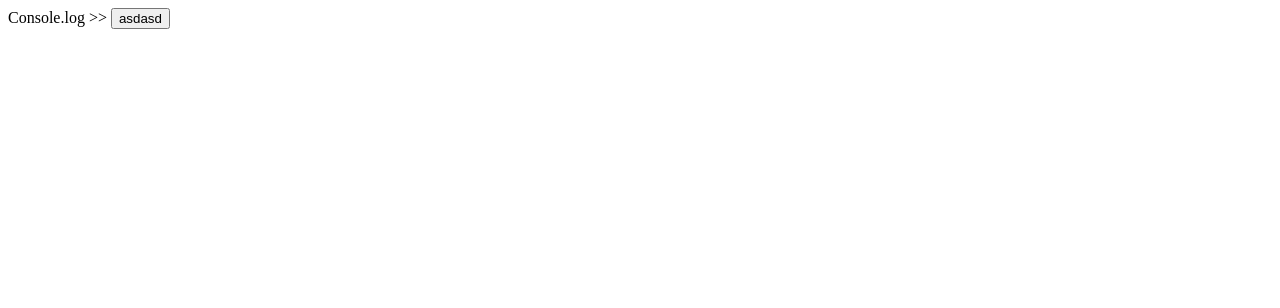
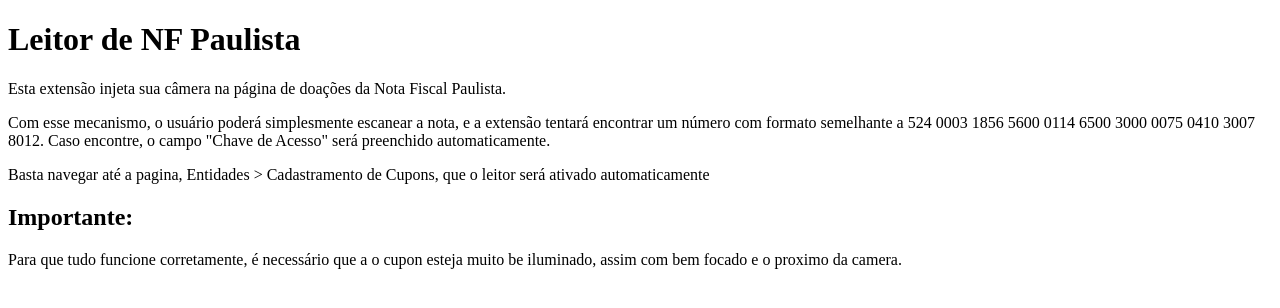
Before and after one commit to luisgustavolf/nfsp-donation-reader, a browser extension: page chrome-extension/index.html in a window 1280 px wide. Drawn offline with Linux system fonts and the light colour scheme.

Commit message:
updating assets

```diff
--- a/chrome-extension/index.html
+++ b/chrome-extension/index.html
@@ -1,13 +1,36 @@
 <!doctype html>
 <html>
+
 <head>
   <meta charset="UTF-8" />
   <meta http-equiv="X-UA-Compatible" content="IE=edge" />
   <meta name="viewport" content="width=device-width, initial-scale=1.0" />
-    <title>Output only</title>
+  <title>Leitor de NF Paulista para Doações</title>
 </head>
+
 <body>
-    Console.log >>
-    <button type="button">asdasd</button>
+  <h1>Leitor de NF Paulista</h1>
+
+  <p>
+    Esta extensão injeta sua câmera na página de doações da Nota Fiscal Paulista.
+  </p>
+
+  <p>
+    Com esse mecanismo, o usuário poderá simplesmente escanear a nota, e a extensão tentará encontrar um número com
+    formato semelhante a 524 0003 1856 5600 0114 6500 3000 0075 0410 3007 8012. Caso encontre, o campo "Chave de Acesso"
+    será preenchido automaticamente.
+  </p>
+
+  <p>
+    Basta navegar até a pagina, Entidades > Cadastramento de Cupons, que o leitor será ativado automaticamente
+  </p>
+
+  <h2>Importante:</h2>
+
+  <p>
+    Para que tudo funcione corretamente, é necessário que a o cupon esteja muito be iluminado, assim com bem focado e o proximo da camera.
+  </p>
+
 </body>
+
 </html>
--- a/chrome-extension/sw.js
+++ b/chrome-extension/sw.js
@@ -1,6 +1,7 @@
 const URLS = [
   'http://localhost:3000/',
-  'https://www.nfp.fazenda.sp.gov.br/EntidadesFilantropicas/ListagemNotaEntidade.aspx'
+  'https://www.nfp.fazenda.sp.gov.br/EntidadesFilantropicas/ListagemNotaEntidade.aspx',
+  'https://www.nfp.fazenda.sp.gov.br/EntidadesFilantropicas/CadastroNotaEntidade.aspx'
 ]
 
 chrome.action.onClicked.addListener(() => {
```
Also changed, not shown: chrome-extension/manifest.json, chrome-extension/screenshot.png, 1 other file. Lines whose indentation alone changed are shown as unchanged.
